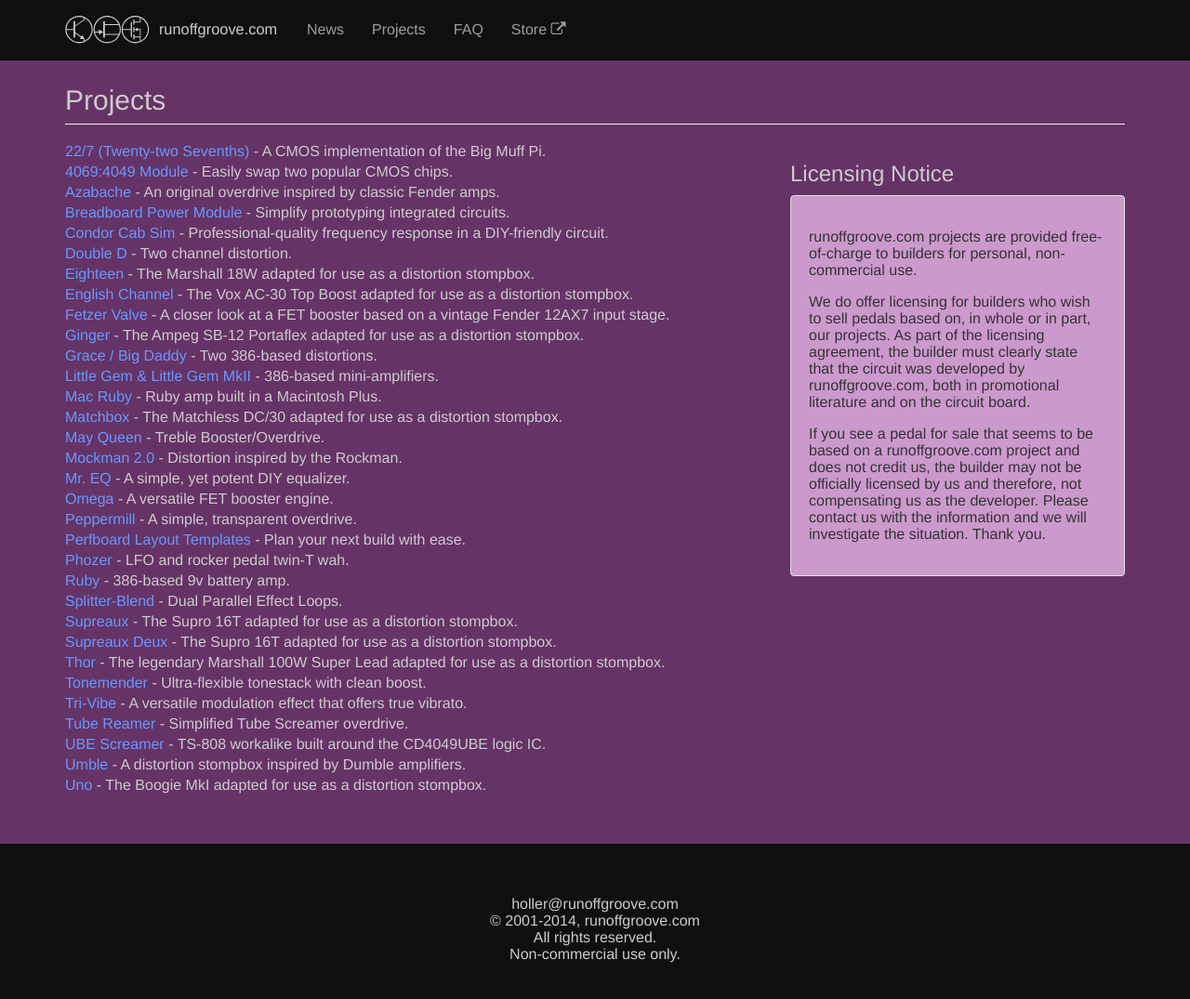
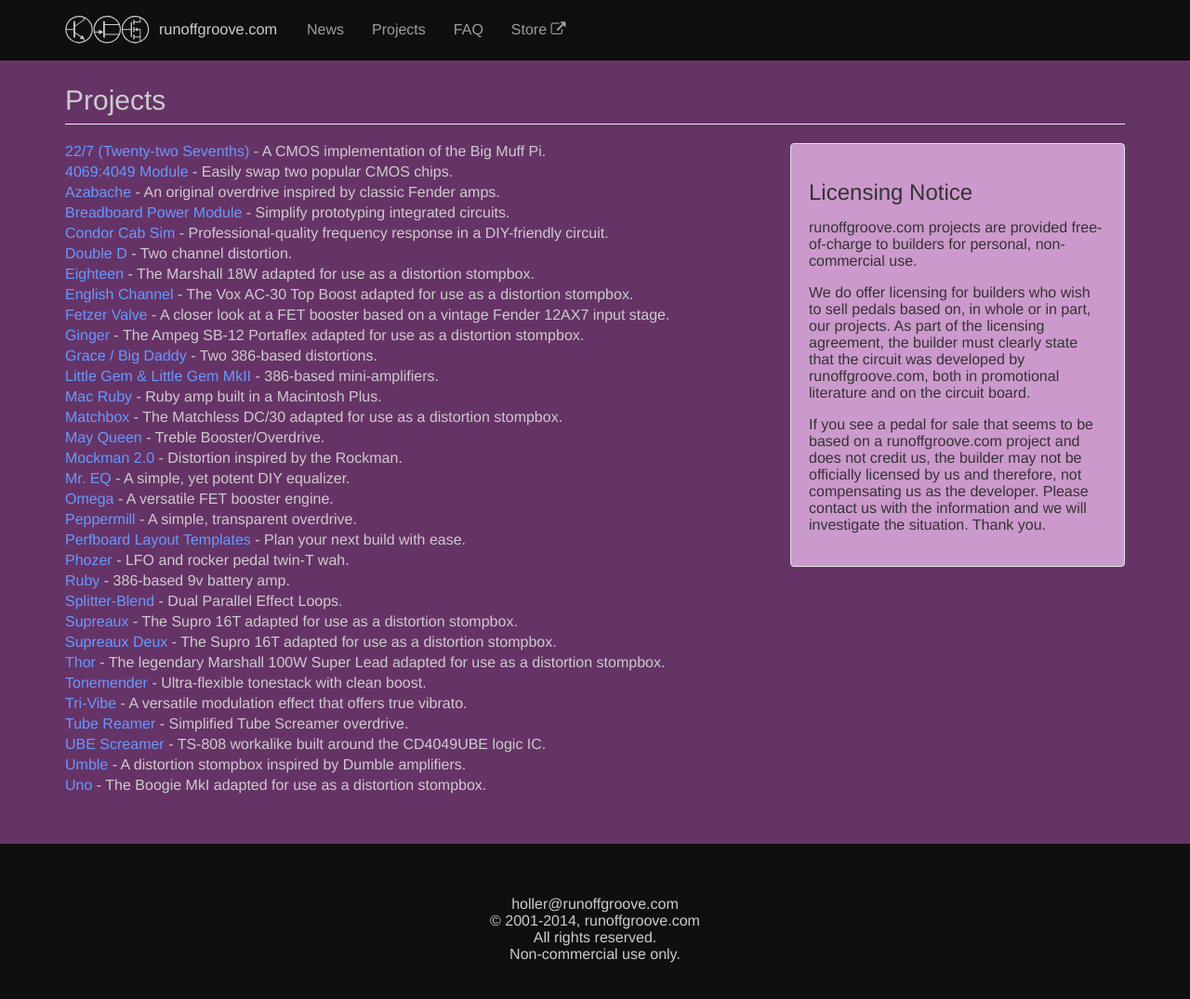
Before and after one commit to ethanhann/runoffgroove.com, a Jekyll site: the page built from projects/index.html, in a window 1280 px wide and 1098 px high. Shown: the top 1075 px of the window at 93% size. Built offline with Jekyll 4.4.1, drawn with Linux system fonts in a browser that asks for light colours; nearby versions of some CDN libraries; Markdown is read by kramdown in place of the engine named in the settings.

Commit message:
Move styles into style sheet

```diff
--- a/_layouts/project.html
+++ b/_layouts/project.html
@@ -4,7 +4,7 @@
 
 <div class="container">
     <div class="page-header">
-        <h2 style="display: inline;">{{ page.title }}</h2>
+        <h2 class="display-inline">{{ page.title }}</h2>
         <small>{{ page.description }}</small>
     </div>
 
--- a/css/main.css
+++ b/css/main.css
@@ -32,6 +32,11 @@
 .page-header {
     margin-top: 0;
 }
+
+.display-inline {
+    display: inline;
+}
+
 
 .content {
     background-color: #663366;
@@ -295,3 +300,10 @@
 .list-post hr {
     border-top: 1px solid #888888;
 }
+
+/** Well Notice
+*/
+.well-notice {
+    background-color: #CC99CC;
+    color: #333333;
+}
--- a/faq/index.html
+++ b/faq/index.html
@@ -5,7 +5,7 @@
 
 <div class="container">
 <div class="page-header">
-    <h2 style="display: inline;">Frequently Asked Questions</h2>
+    <h2 class="display-inline">Frequently Asked Questions</h2>
 </div>
 
 <dl class="padded-list">
--- a/news/index.html
+++ b/news/index.html
@@ -5,7 +5,7 @@
 
 <div class="container">
     <div class="page-header">
-        <h2 style="display: inline;">News</h2>
+        <h2 class="display-inline">News</h2>
     </div>
 
     {% for post in site.categories.news %}
--- a/projects/index.html
+++ b/projects/index.html
@@ -5,7 +5,7 @@
 
 <div class="container">
     <div class="page-header">
-        <h2 style="display: inline;">Projects</h2>
+        <h2 class="display-inline">Projects</h2>
     </div>
 
     <div class="row">
@@ -18,8 +18,8 @@
             </ul>
         </div>
         <div class="col-md-4">
-            <h3>Licensing Notice</h3>
-            <div class="well" style="background-color: #CC99CC; color: #333333;">
+            <div class="well well-notice">
+                <h3>Licensing Notice</h3>
                 <p>runoffgroove.com projects are provided free-of-charge to builders for personal, non-commercial use.</p>
 
                 <p>We do offer licensing for builders who wish to sell pedals based on, in whole or in part, our projects.
```
